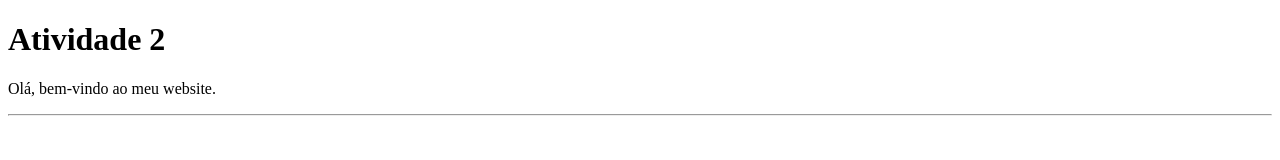
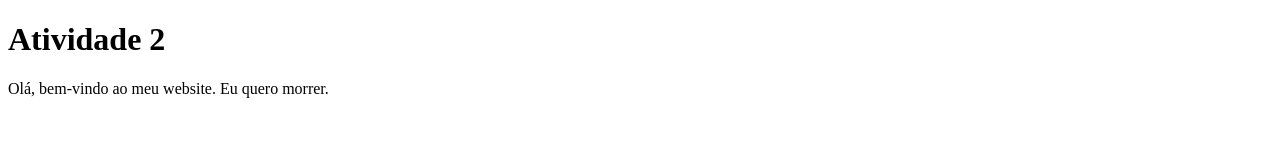
Before and after one commit to davij15/A1P3, a plain HTML site: page avaliacoes/atividade2/index.html in a window 1280 px wide. Drawn offline with Linux system fonts and the light colour scheme.

Commit message:
1 file modified

```diff
--- a/avaliacoes/atividade2/index.html
+++ b/avaliacoes/atividade2/index.html
@@ -5,8 +5,6 @@
   </head>
   <body>
     <h1>Atividade 2</h1>
-    <p>Olá, bem-vindo ao meu website.</p>
-
-    <hr>
+    <p>Olá, bem-vindo ao meu website. Eu quero morrer.</p>
   </body>
 </html>
```
